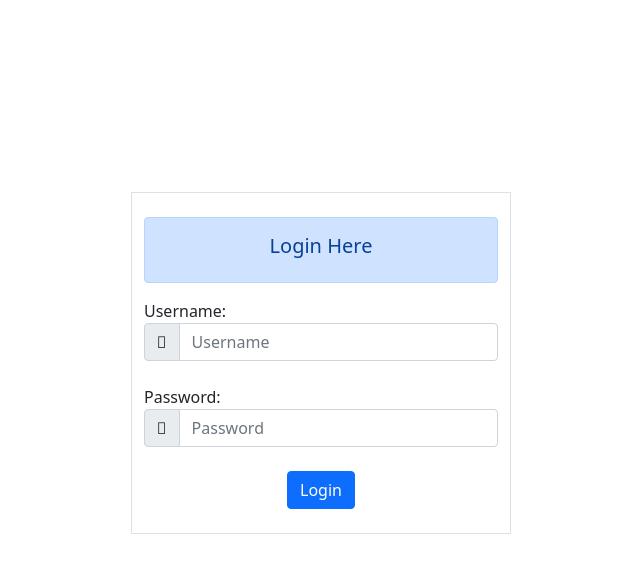
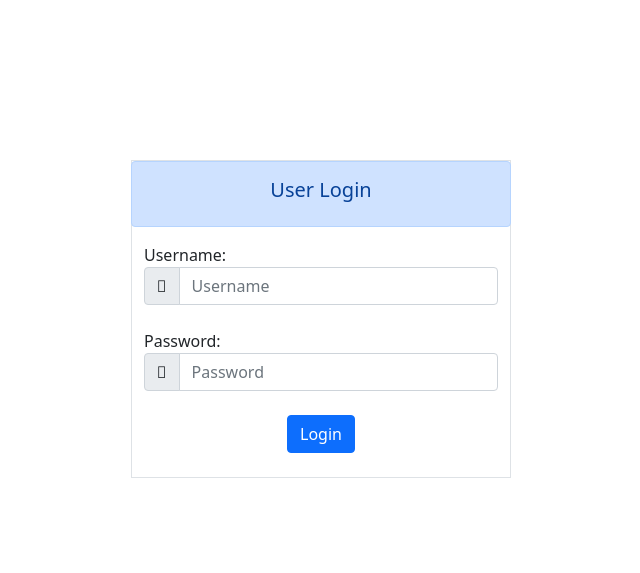
Before and after one commit to Slammy-akash/Email-Fetcher-Web-App, a Django app: page / in a window 1280 px wide. Shown: the top 573 px of the page, without its empty margins (319-959 px from the left). Run offline with Django 3.2, Linux system fonts and the light colour scheme.

Commit message:
Remove padding of login page header also change title to User Login and added pb-4 as padding bottom to 4

```diff
--- a/EmailFetcher/templates/index.html
+++ b/EmailFetcher/templates/index.html
@@ -12,16 +12,16 @@
 
 <body>
     <div class="container">
-        <div class="row d-flex justify-content-center" style="margin-top: 12rem;">
+        <div class="row d-flex justify-content-center" style="margin-top: 10rem;">
             <div class="col-md-4"></div>
-            <div class="col-md-4 border py-4">
+            <div class="col-md-4 border pb-4">
                 {% if error %}
                 <div class="alert alert-warning alert-dismissible fade show" role="alert">
   {{error}}
   <button type="button" class="btn-close" data-bs-dismiss="alert" aria-label="Close"></button>
 </div>
                 {% endif %}
-                <div class="alert alert-primary " role="alert"><h5 class="d-flex justify-content-center">Login Here</h5></div>
+                <div class="alert alert-primary " role="alert" style="margin-left:-13px; margin-right:-13px;"><h5 class="d-flex justify-content-center">User Login</h5></div>
                 <form action="/login" method="POST">{% csrf_token %}
                     <label>Username:</label>
                     <div class="input-group mb-4">
```
Also changed, not shown: EmailFetcher/db.sqlite3.
